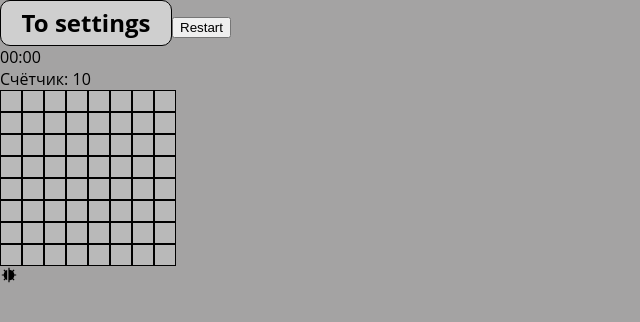
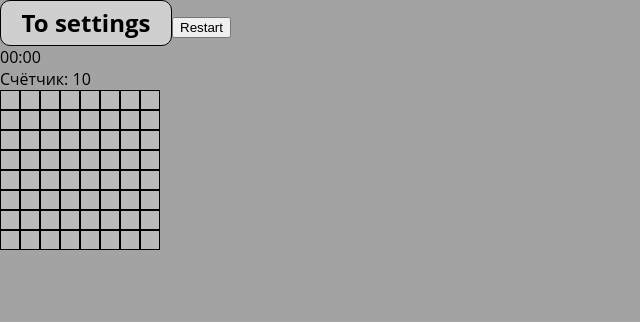
Before and after one commit to metanol596/minesweeper, a React (Create React App) app: page /game in a window 1280 px wide. Shown: the top 322 px of the page, without its empty margins (0-640 px from the left). Built offline with nearby package versions, Linux system fonts and the light colour scheme.

Commit message:
change cells style

```diff
--- a/src/components/GameField/GameField.tsx
+++ b/src/components/GameField/GameField.tsx
@@ -1,3 +1,4 @@
+import { useState } from 'react';
 import cn from 'classnames';
 
 import { ReactComponent as MineIcon } from './mine.svg';
@@ -6,10 +7,19 @@ import s from './gameField.module.css';
 
 interface GameFieldProps {
   cellsCount: number;
-  handleCellClick: () => void;
+  minesCount?: number;
+  handleCellClick?: () => void;
+  isCellClick?: boolean;
+  randomMines?: number[];
 }
 
-function GameField({ cellsCount, handleCellClick }: GameFieldProps): JSX.Element {
+function GameField({
+  cellsCount,
+}: //minesCount,
+//handleCellClick,
+//isCellClick,
+//randomMines,
+GameFieldProps): JSX.Element {
   return (
     <div
       className={cn(s.field, {
@@ -18,9 +28,8 @@ function GameField({ cellsCount, handleCellClick }: GameFieldProps): JSX.Element
         [s.third]: cellsCount === 32 * 16,
       })}>
       {Array.from({ length: cellsCount }, (_, i) => (
-        <div key={i} className={s.cell} onClick={handleCellClick}></div>
+        <button key={i} className={s.cell} />
       ))}
-      <MineIcon width={18} height={18} />
     </div>
   );
 }
--- a/src/components/GameField/gameField.module.css
+++ b/src/components/GameField/gameField.module.css
@@ -15,8 +15,29 @@
 }
 
 .cell {
+  position: relative;
   width: 20px;
   height: 20px;
   border: 1px solid #000000;
   background-color: #b9b9b9;
+  cursor: pointer;
 }
+
+.cell:hover {
+  border-top-width: 2px;
+  border-left-width: 2px;
+  border-right-width: 0px;
+  border-bottom-width: 0px;
+}
+
+.cell:active {
+  background-color: #a8a8a8;
+}
+
+.mine {
+  position: absolute;
+  width: 17px;
+  height: 17px;
+  top: 1px;
+  left: 1px;
+}
--- a/src/pages/GameScreen/GameScreen.tsx
+++ b/src/pages/GameScreen/GameScreen.tsx
@@ -14,9 +14,15 @@ const FLAG_COUNT = 0;
 
 function GameScreen({ minesCount, cellsCount }: GameScreenProps): JSX.Element {
   const [isGameStart, setIsGameStart] = useState<boolean>(false);
+  //const [isCellClick, setIsCellClick] = useState<boolean>(false);
+
+  //let randomMines = Array.from({ length: cellsCount }, (_, i) => i)
+  //  .sort(() => Math.random() - 0.5)
+  //  .slice(0, minesCount);
 
   const handleCellClick = () => {
     setIsGameStart(true);
+    //setIsCellClick(true);
   };
 
   const handleRestartClick = () => {
@@ -31,7 +37,13 @@ function GameScreen({ minesCount, cellsCount }: GameScreenProps): JSX.Element {
       <button onClick={handleRestartClick}>Restart</button>
       <Timer isGameStart={isGameStart} />
       Счётчик: {minesCount - FLAG_COUNT}
-      <GameField cellsCount={cellsCount} handleCellClick={handleCellClick} />
+      <GameField
+        cellsCount={cellsCount}
+        minesCount={minesCount}
+        handleCellClick={handleCellClick}
+        //isCellClick={isCellClick}
+        //randomMines={randomMines}
+      />
     </section>
   );
 }
```
